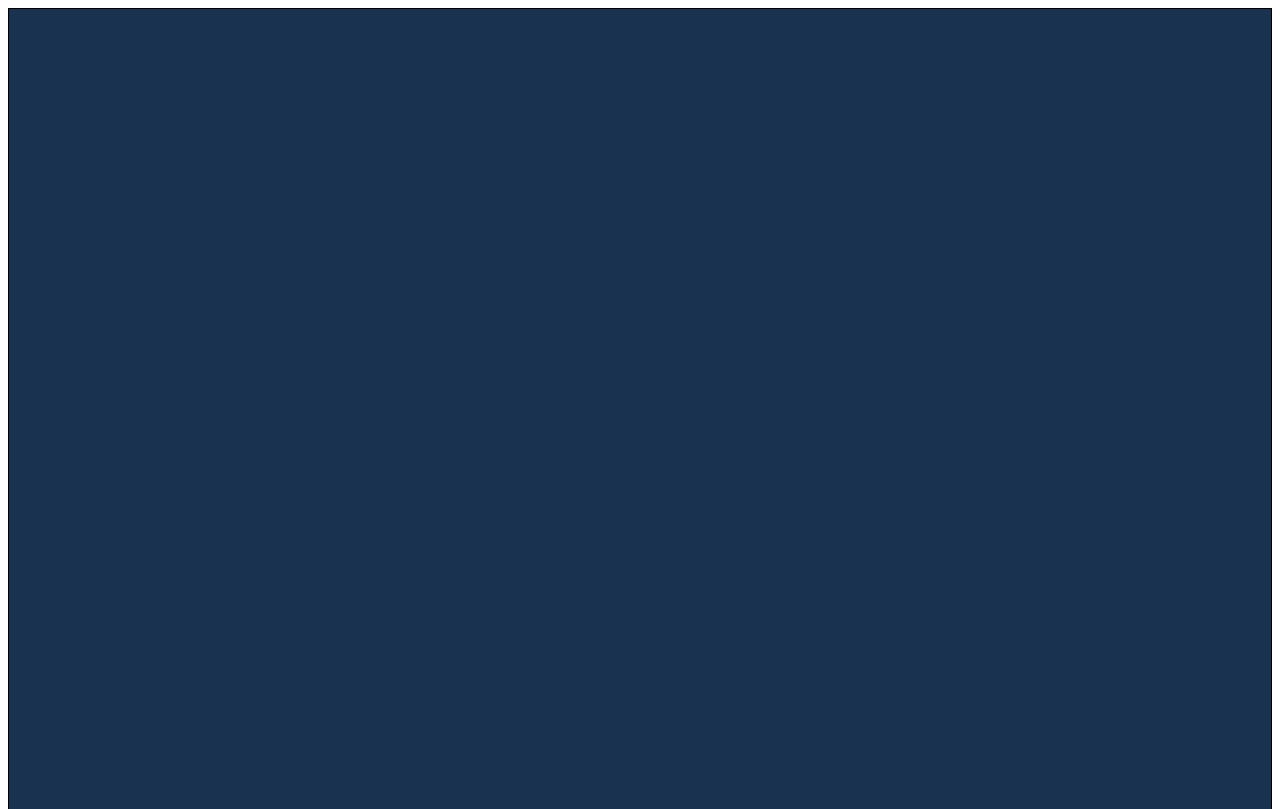
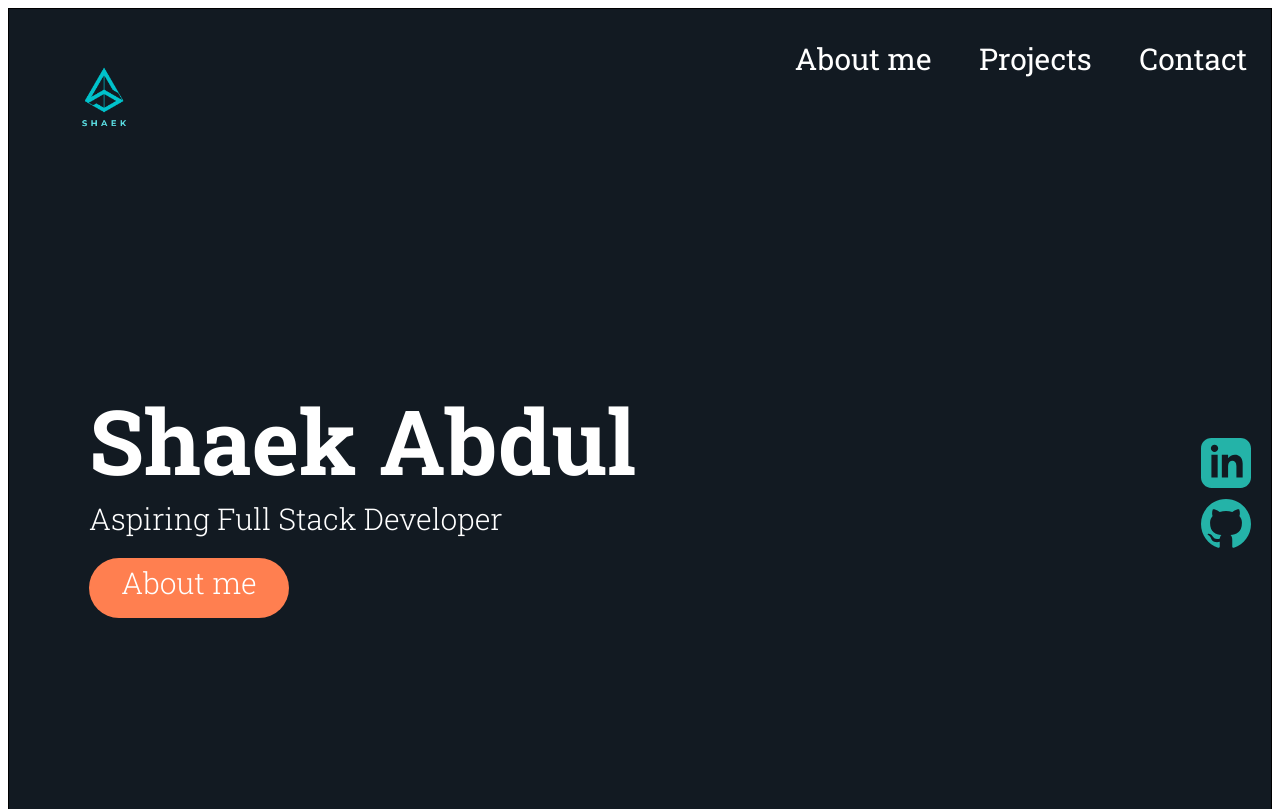
Before and after one commit to shaek1/portfolio, a plain HTML site: page index.html in a window 1280 px wide. Shown: the top 809 px of the page. Drawn offline with Linux system fonts and the light colour scheme.

Commit message:
More markups styled, navbar styled, about me button styled, svg icons added links to personal pages, added custom logo

```diff
--- a/index.html
+++ b/index.html
@@ -4,15 +4,43 @@
     <meta charset="UTF-8">
     <meta http-equiv="X-UA-Compatible" content="IE=edge">
     <meta name="viewport" content="width=device-width, initial-scale=1.0">
-    <link rel="stylesheet" href="styles.css">
+    <link rel="stylesheet" href="src/styles.css">
+    <link rel="preconnect" href="https://fonts.googleapis.com">
+    <link rel="preconnect" href="https://fonts.gstatic.com" crossorigin>
+    <link href="https://fonts.googleapis.com/css2?family=Roboto+Slab:wght@300;400;600;700;800&display=swap" rel="stylesheet">
     <title>Portfolio</title>
 </head>
 <body>
-    <section class="main"></section>
-    <section class="about"></section>
-    <section class="project"></section>
-    <footer></footer>
+    <section class="main"> <!--Main section-->
+        <nav> <!--Navbar-->
+            <img class="logo" src="images/shaekLogo4.png" alt="Shaek's logo"/> <!--Logo-->
+            <ul>
+                <li>About me</li>
+                <li>Projects</li>
+                <li>Contact</li>
+            </ul>
+        </nav>
+        <div class="main-wrapper">
+            <div class="main-text"> <!--Main page text-->
+                <h1>Shaek Abdul</h1>
+                <p>Aspiring Full Stack Developer</p>
+                <div class="button">About me</div> <!--Button links to About me section-->
+            </div>
+            <div class="links"> <!--SVG icons link to LinkedIn and GitHub profiles-->
+                <div><a href="https://www.linkedin.com/in/shaek-abdul-367224135/" class="link">
+                    <svg xmlns="http://www.w3.org/2000/svg" fill ="#24B3A8" width="50" height="50" viewBox="0 0 24 24"><path d="M19 0h-14c-2.761 0-5 2.239-5 5v14c0 2.761 2.239 5 5 5h14c2.762 0 5-2.239 5-5v-14c0-2.761-2.238-5-5-5zm-11 19h-3v-11h3v11zm-1.5-12.268c-.966 0-1.75-.79-1.75-1.764s.784-1.764 1.75-1.764 1.75.79 1.75 1.764-.783 1.764-1.75 1.764zm13.5 12.268h-3v-5.604c0-3.368-4-3.113-4 0v5.604h-3v-11h3v1.765c1.396-2.586 7-2.777 7 2.476v6.759z"/></svg>
+                </a></div>
+                <div><a href="https://github.com/shaek1" class="link">
+                    <svg xmlns="http://www.w3.org/2000/svg" fill ="#24B3A8" width="50" height="50" viewBox="0 0 24 24"><path d="M12 0c-6.626 0-12 5.373-12 12 0 5.302 3.438 9.8 8.207 11.387.599.111.793-.261.793-.577v-2.234c-3.338.726-4.033-1.416-4.033-1.416-.546-1.387-1.333-1.756-1.333-1.756-1.089-.745.083-.729.083-.729 1.205.084 1.839 1.237 1.839 1.237 1.07 1.834 2.807 1.304 3.492.997.107-.775.418-1.305.762-1.604-2.665-.305-5.467-1.334-5.467-5.931 0-1.311.469-2.381 1.236-3.221-.124-.303-.535-1.524.117-3.176 0 0 1.008-.322 3.301 1.23.957-.266 1.983-.399 3.003-.404 1.02.005 2.047.138 3.006.404 2.291-1.552 3.297-1.23 3.297-1.23.653 1.653.242 2.874.118 3.176.77.84 1.235 1.911 1.235 3.221 0 4.609-2.807 5.624-5.479 5.921.43.372.823 1.102.823 2.222v3.293c0 .319.192.694.801.576 4.765-1.589 8.199-6.086 8.199-11.386 0-6.627-5.373-12-12-12z"/></svg>
+                </a></div>
+            </div>
+        </div>
 
-    <script src="scripts.js"></script>
+    </section>
+    <section class="about"></section> <!--About me section-->
+    <section class="project"></section> <!--Projects section-->
+    <footer></footer> <!--Footer-->
+
+    <script src="src/scripts.js"></script>
 </body>
 </html>
--- /dev/null
+++ b/src/styles.css
@@ -0,0 +1,100 @@
+body {
+    font-family: 'Roboto Slab', serif;
+}
+
+section {
+    height: 500px;
+    background-color: white;
+    border: solid black 1px;
+    font-family: 'Roboto Slab', serif;
+}
+
+/* Main Section */
+.main {
+    background-color: rgb(18, 26, 34);
+    height: 100vh;
+    color: white;
+    font-size: 40px;
+}
+
+.main-wrapper {
+    display: flex;
+    height: 100%;
+    justify-content: space-between;
+    align-items: center;
+}
+
+.main-text {
+    margin-left: 80px;
+    margin-bottom: 200px;
+}
+
+footer {
+    height: 500px;
+    background-color: black;
+}
+
+nav {
+    display: flex;
+    justify-content: space-between;
+}
+
+ul {
+    display: flex;
+    list-style-type: none;
+    width: 500px;
+    justify-content: space-around;
+    font-size: 30px;
+}
+
+li {
+    /* width: 200px; */
+    text-decoration: none;
+}
+
+h1 {
+    font-size: 90px;
+    margin: 0;
+}
+
+p {
+    margin: 0;
+    font-size: 30px;
+    font-weight: 300;
+}
+
+
+
+.button {
+    width: 200px;
+    height: 55px;
+    border-radius: 30px;
+    background-color: coral;
+    text-align: center;
+    font-size: 30px;
+    font-weight: 300;
+    padding-top: 5px;
+    margin-top: 20px;
+}
+
+.button:hover {
+    background-color: #ef744b;
+}
+
+.button:active {
+    background-color: #A9A9A9;
+    color: #808080
+}
+
+.links {
+    padding-bottom: 200px;
+}
+
+.link {
+    margin: 20px;
+}
+
+.logo {
+    height: 150px;
+    margin: 20px;
+}
--- a/styles.css
+++ /dev/null
@@ -1,15 +0,0 @@
-section {
-    height: 500px;
-    background-color: white;
-    border: solid black 1px;
-}
-
-.main {
-    background-color: rgb(24, 50, 80);
-    height: 100vh;
-}
-
-footer {
-    height: 500px;
-    background-color: black;
-}
```
Also changed, not shown: images/shaekLogo2.png (added), images/shaekLogo3.png (added), images/shaekLogo4.png (added), src/scripts.js (added).
